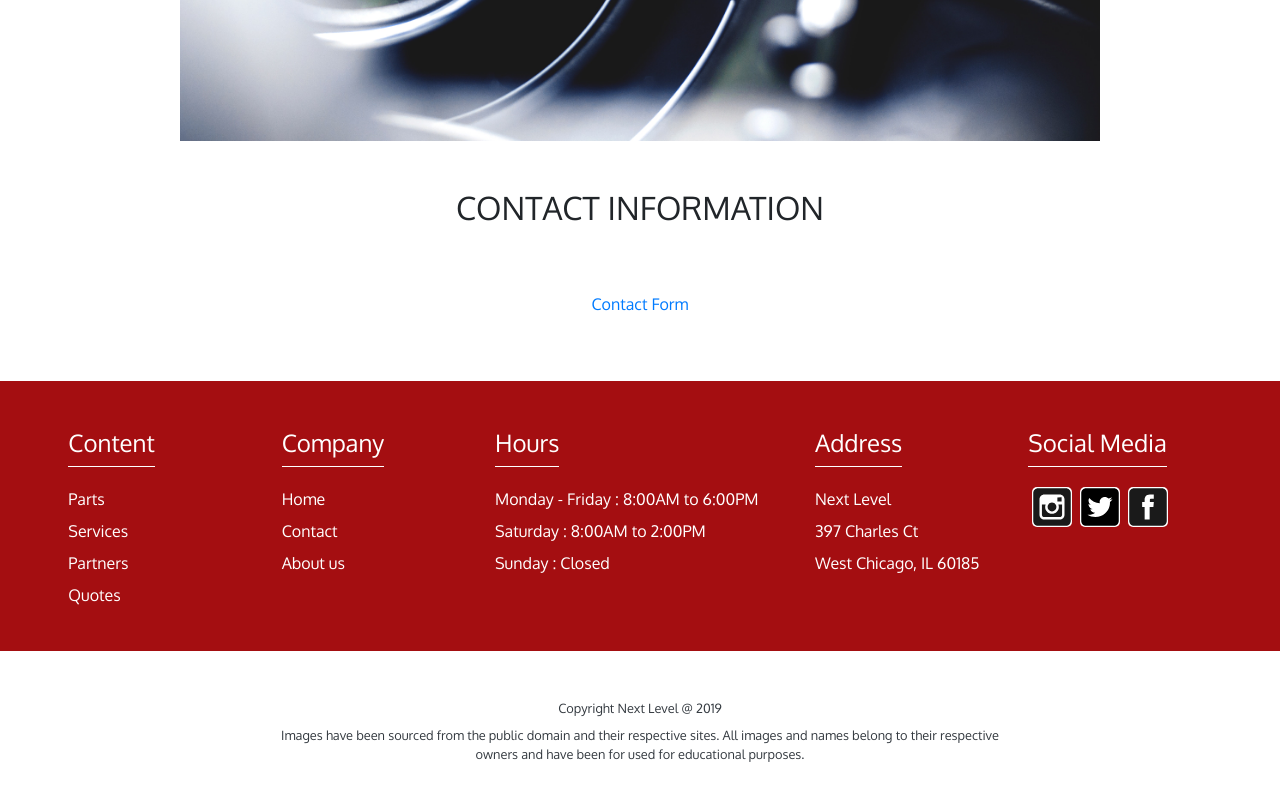
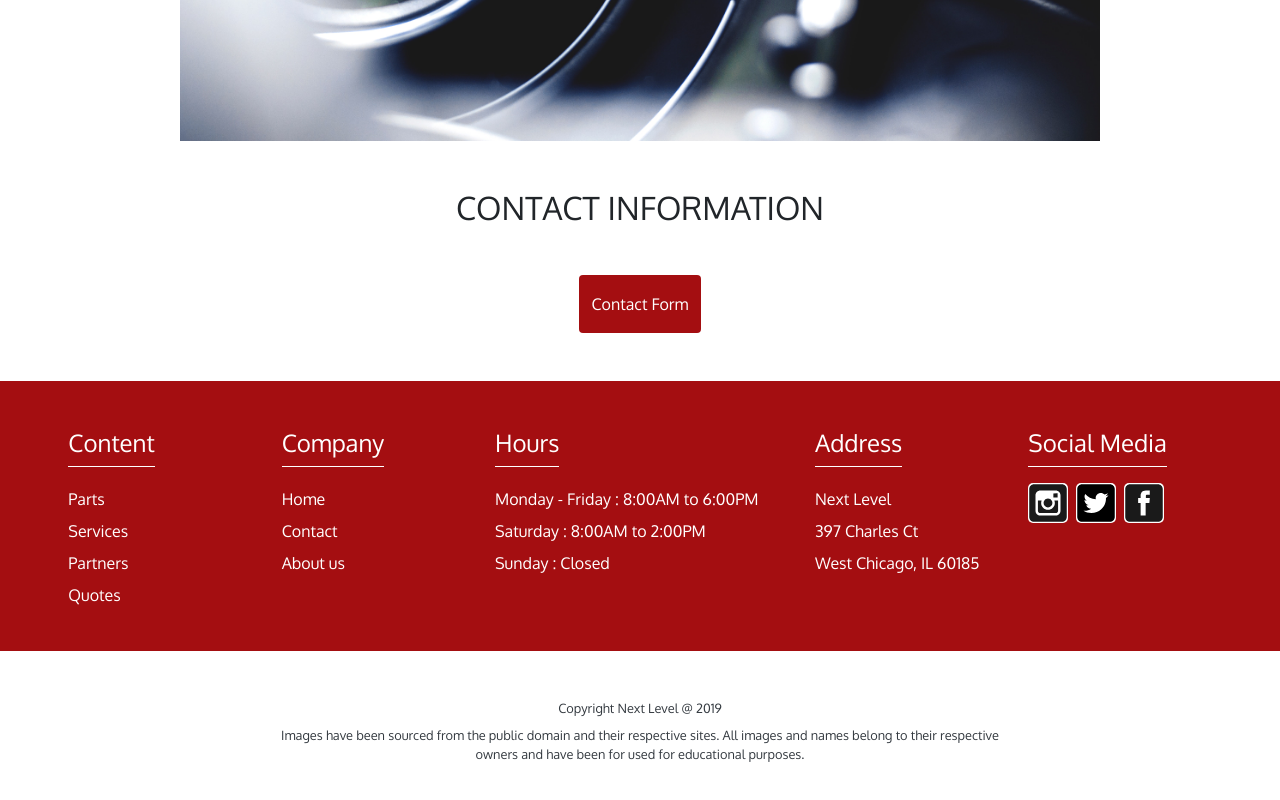
Before and after one commit to trakyari/nextlevelwebsite, a plain HTML site: page about-us.html in a window 1280 px wide. Shown: the part 929-1729 px from the top of the page. Drawn offline with nearby package versions, Linux system fonts and the light colour scheme.

Commit message:
Add files via upload

```diff
--- a/about-us.html
+++ b/about-us.html
@@ -16,7 +16,7 @@
 
 <link rel="stylesheet" href="css/autonation.css"/>
 
-<link rel="stylesheet" href="css/index.css"/>
+<link rel="stylesheet" href="css/about.css">
 
 <title>About</title>
 
@@ -151,7 +151,7 @@
 
 	<div class="row mt-5">
 		<div class="col text-center mb-5">
-			<a href="contact.html" class="btn btn-about-us-contact py-3">Contact Form</a>
+			<a href="contact.html" class="btn btn-about-us-contact bg-red py-3">Contact Form</a>
 		</div>
 	</div>
 </div>
@@ -224,15 +224,15 @@
   		   <div class="d-flex flex-row">
   		    <div>
   		      <span></span>
-  		      <a href="https://www.instagram.com/spotter_jobhunt/" target="_blank"><img src="images/instagram-icon.svg" class="m-1 instagram-footer-icon" alt="Instragram Icon"></a>
+  		      <a href="http://bit.ly/2CRuUVW" target="_blank"><img src="images/instagram-icon.svg" class="mr-1 instagram-footer-icon" alt="Instragram Icon"></a>
   		    </div>
   		    <div>
   		      <span></span>
-  		      <a href="http://bit.ly/2QkCv2U" target="_blank"><img src="images/twitter-icon.svg" class="m-1 twitter-footer-icon" alt="Twitter Icon"></a>
+  		      <a href="http://bit.ly/2QkCv2U" target="_blank"><img src="images/twitter-icon.svg" class="mx-1 twitter-footer-icon" alt="Twitter Icon"></a>
   		    </div>
   		    <div>
   		      <span></span>
-  		      <a href="http://bit.ly/2SBHJsV" target="_blank"><img src="images/facebook-icon.svg" class="m-1 facebook-footer-icon" alt="Facebook Icon"></a>
+  		      <a href="http://bit.ly/2SBHJsV" target="_blank"><img src="images/facebook-icon.svg" class="ml-1 facebook-footer-icon" alt="Facebook Icon"></a>
   		    </div>
   		    </div>
   			</div>
```
